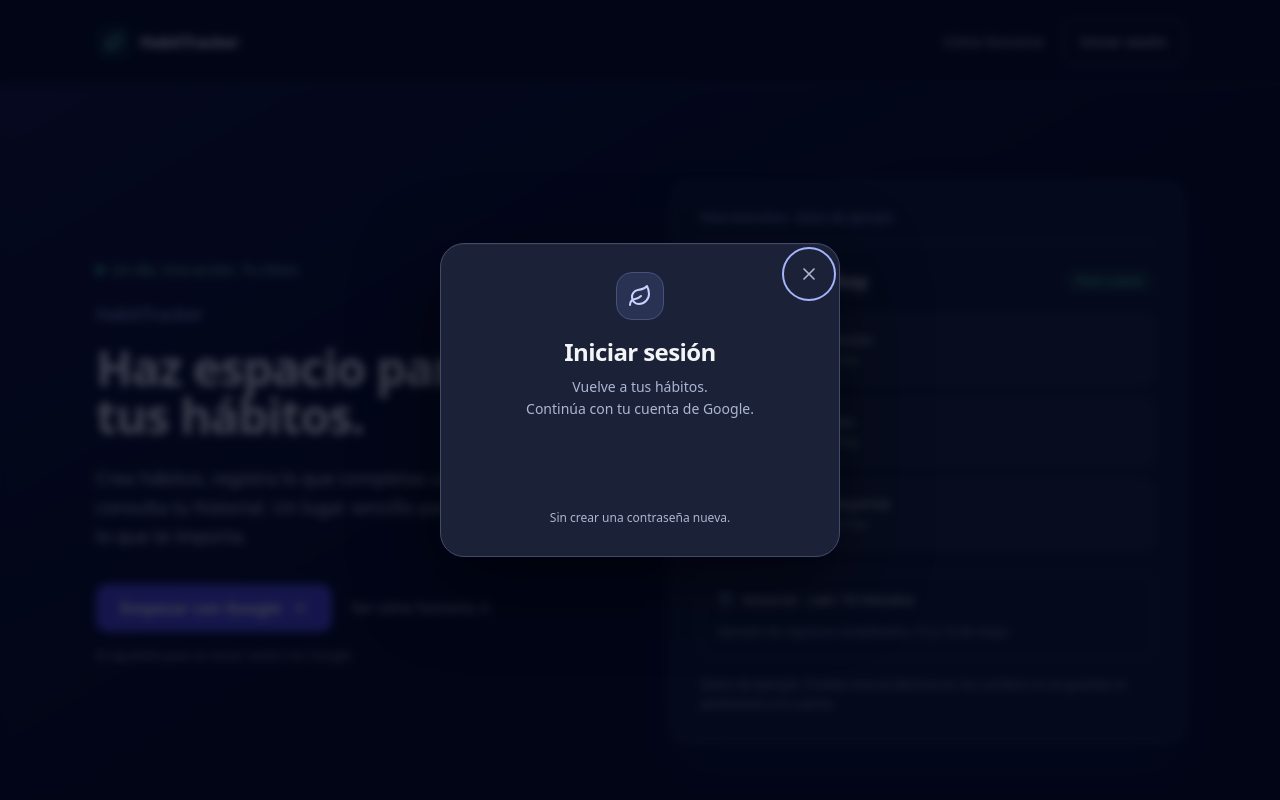
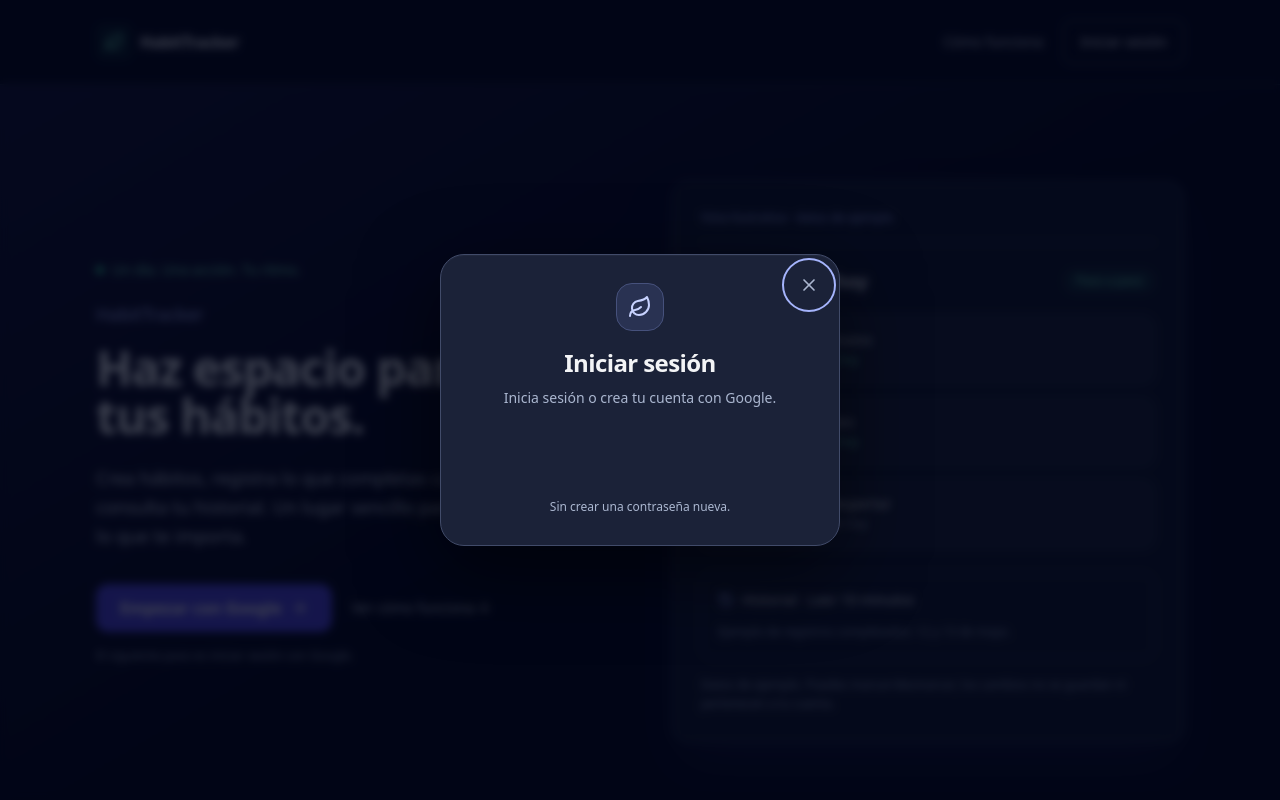
Before and after one commit to AdrianZarate/tracker-habits-front, a React (Vite) app: page /login in a window 1280 px wide. Shown: the top 800 px of the page. Built offline with nearby package versions, Linux system fonts and the light colour scheme.

Commit message:
fix(auth): clarify shared Google sign-in and registration

```diff
--- a/src/components/auth/LoginModal.tsx
+++ b/src/components/auth/LoginModal.tsx
@@ -122,7 +122,7 @@ export default function LoginModal({ onClose }: { onClose: () => void }) {
       <header className='login-header'>
         <span className='login-mark' aria-hidden='true'><Leaf size={24} /></span>
         <h2 id={titleId} className='login-title'>Iniciar sesión</h2>
-        <p id={subtitleId} className='login-subtitle'>Vuelve a tus hábitos.<br />Continúa con tu cuenta de Google.</p>
+        <p id={subtitleId} className='login-subtitle'>Inicia sesión o crea tu cuenta con Google.</p>
       </header>
       {error && <p role='alert' className='login-error'>{error}</p>}
       <div className='login-action'>
@@ -145,7 +145,7 @@ export default function LoginModal({ onClose }: { onClose: () => void }) {
             theme='outline'
             size='large'
             shape='pill'
-            text='signin_with'
+            text='continue_with'
             width='240'
             useOneTap={false}
           />
```
Also changed, not shown: 1 other file (tests, documents, lock files or other folders).
